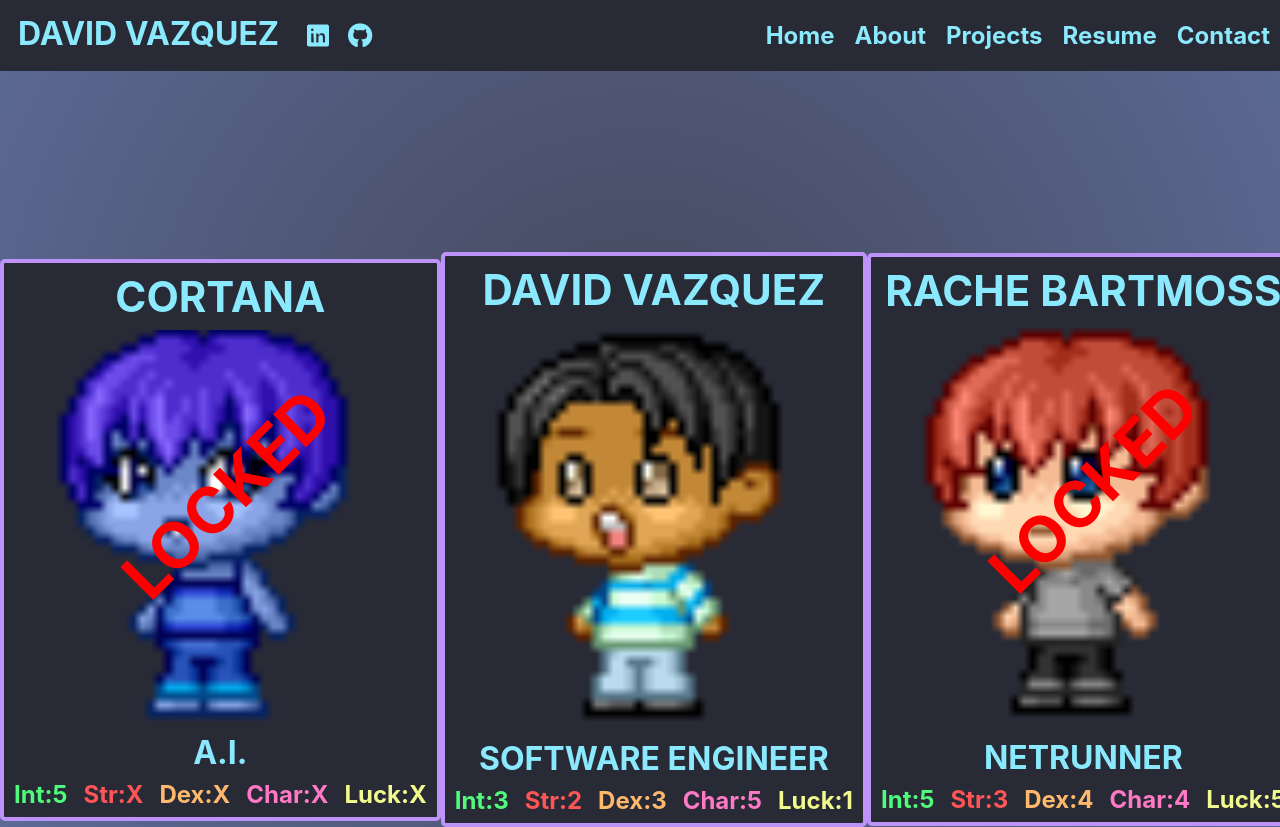
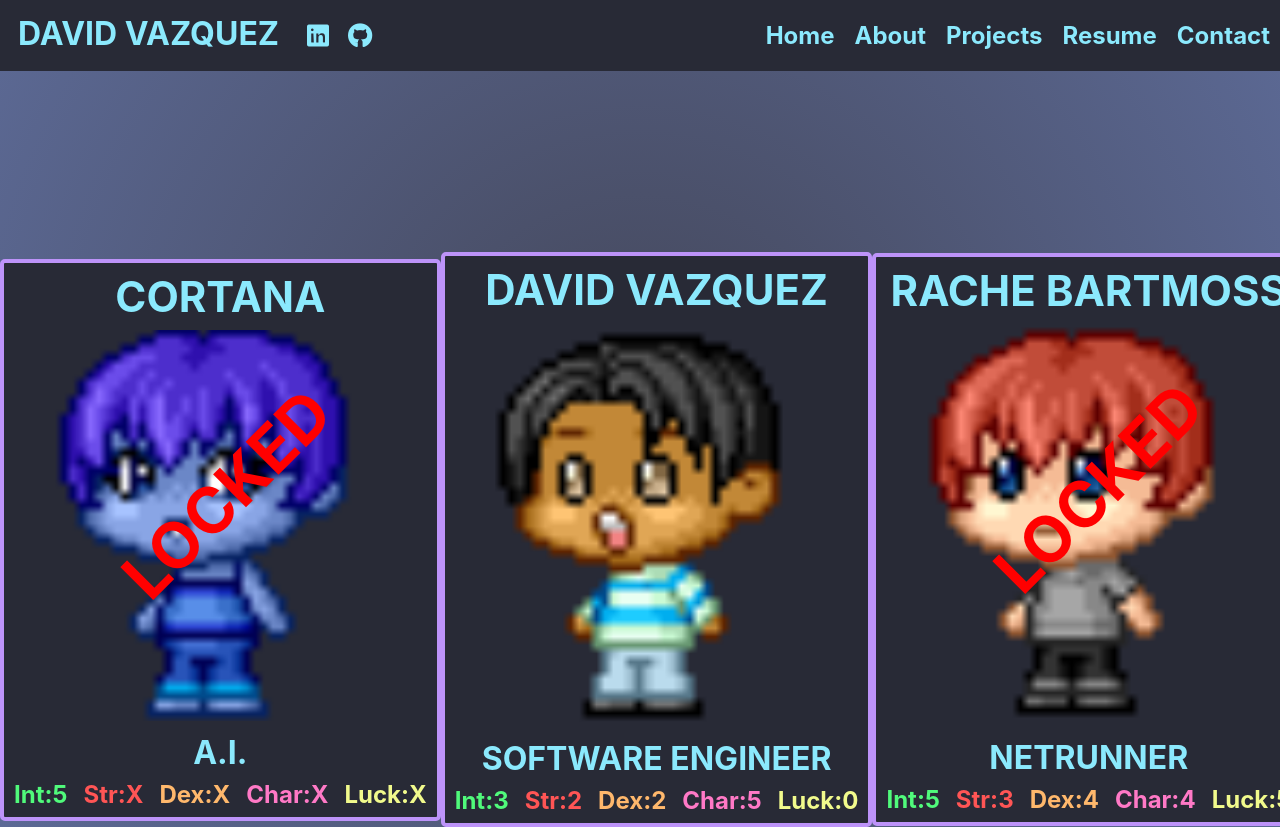
Before and after one commit to IPREM1ERI/portfolio, a React (Create React App) app: page / in a window 1280 px wide. Shown: the top 827 px of the page. Built offline with nearby package versions, Linux system fonts and the light colour scheme.

Commit message:
change my stats

```diff
--- a/src/pages/Home.jsx
+++ b/src/pages/Home.jsx
@@ -28,9 +28,9 @@ function Home() {
           <div>
             <h4 id="int">Int:3</h4>
             <h4 id="str">Str:2</h4>
-            <h4 id="dex">Dex:3</h4>
+            <h4 id="dex">Dex:2</h4>
             <h4 id="char">Char:5</h4>
-            <h4 id="luck">Luck:1</h4>
+            <h4 id="luck">Luck:0</h4>
           </div>
         </section>
         <section>
```
